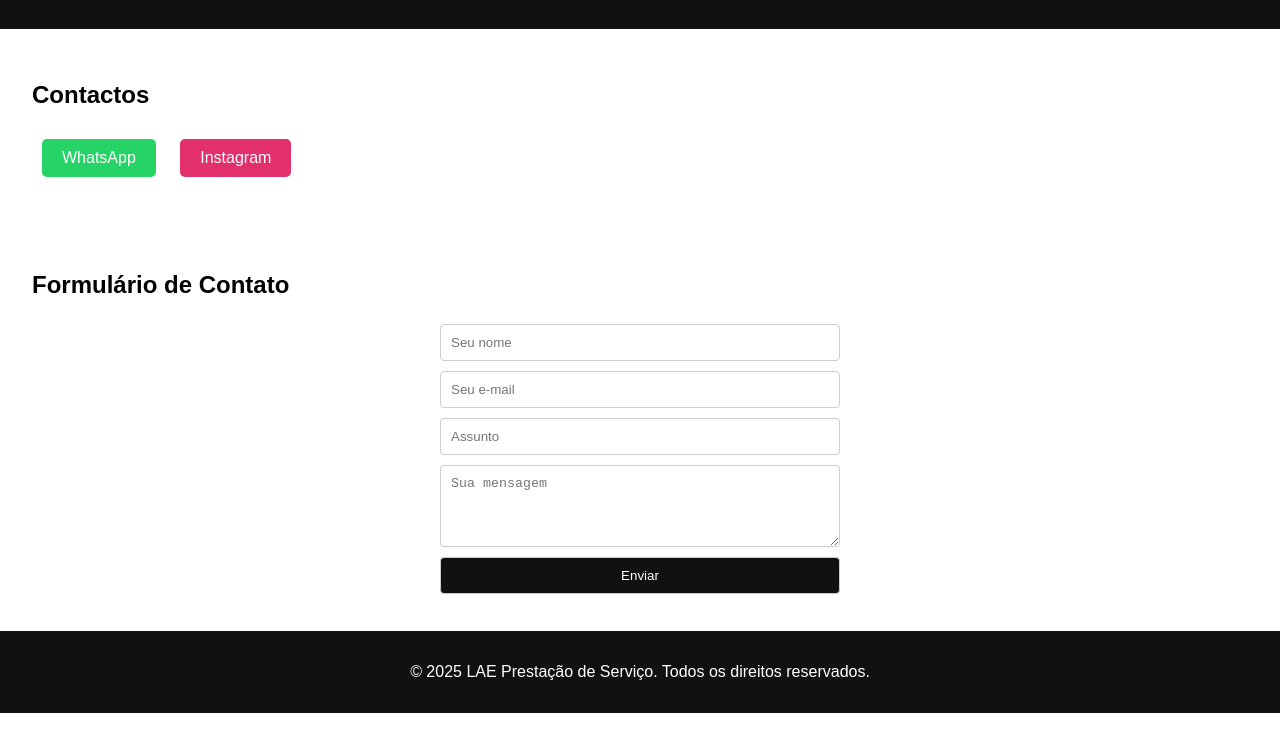
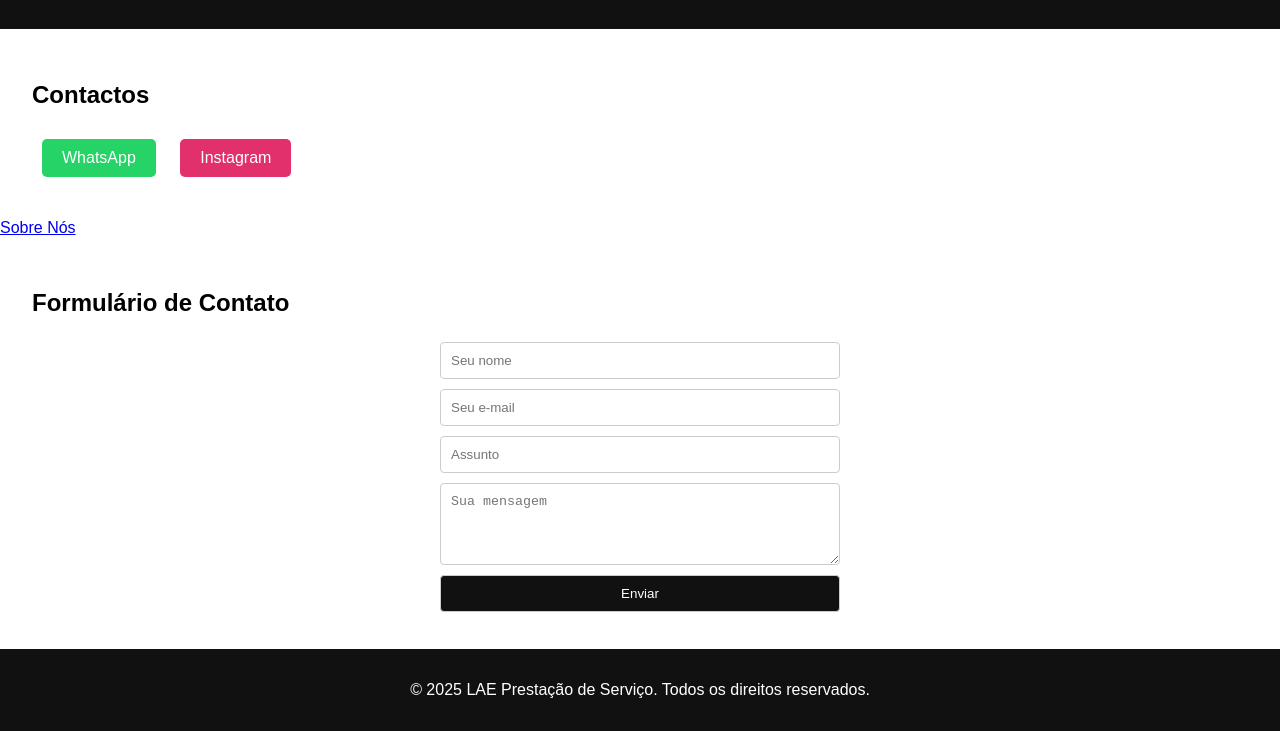
Before and after one commit to LeviAraoElias/LAE-SITE, a plain HTML site: page index.html in a window 1280 px wide. Shown: the part 117-848 px from the top of the page. Drawn offline with Linux system fonts and the light colour scheme.

Commit message:
Update index.html

```diff
--- a/index.html
+++ b/index.html
@@ -53,7 +53,7 @@
         <a href="https://wa.me/244924645874" class="button">WhatsApp</a>
         <a href="https://instagram.com/leviaraoelias" class="button" style="background:#E1306C;">Instagram</a>
     </section>
-
+<a class="btn" href="sobre.html">Sobre Nós</a>
     <section>
         <h2>Formulário de Contato</h2>
         <form action="https://formsubmit.co/levielavocoarao@gmail.com" method="POST">
```
